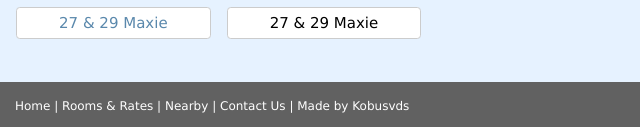
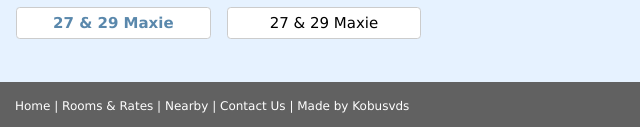
Before and after one commit to KWebsites/KWebsites.github.io, a plain HTML site: page index.html in a window 1280 px wide. Shown: the part 2193-2320 px from the top of the page, 0-640 px from the left. Drawn offline with nearby package versions, Linux system fonts and the light colour scheme.

Commit message:
Update index.html

```diff
--- a/index.html
+++ b/index.html
@@ -209,7 +209,7 @@
 			<div class="w3-row-padding w3-section">
 				<div class="w3-col s2">
 					<img class="demo w3-opacity w3-hover-opacity-off imga" src="Slide1.png" style="width:100%" onclick="currentDiv(1)">
-					<div class="card w3-border w3-white m-t-1 w3-padding-4" style="color:#5A88AC !important">27 & 29 Maxie</div>
+					<div class="card w3-border w3-white m-t-1 w3-padding-4" style="color:#5A88AC !important"><strong>27 & 29 Maxie</strong></div>
 				</div>
 				<div class="w3-col s2">
 					<img class="demo w3-opacity w3-hover-opacity-off imga" src="Slide2.png" style="width:100%" onclick="currentDiv(2)">
```
